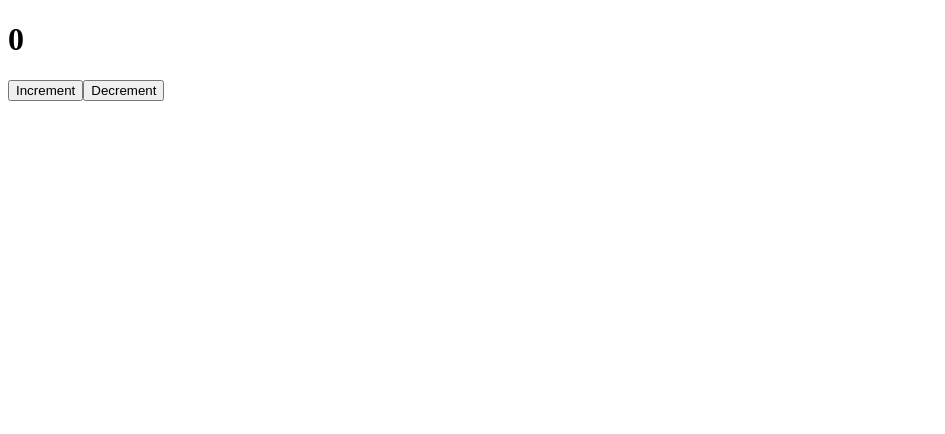
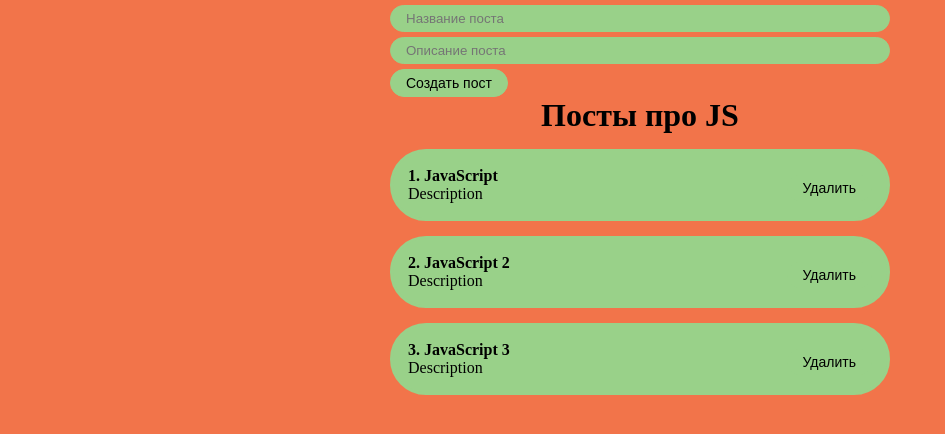
Before and after one commit to Ivan-itdev/react-post-list, a React (Create React App) app: page / in a window 1280 px wide. Shown: the top 434 px of the page, without its empty margins (0-945 px from the left). Built offline with nearby package versions, Linux system fonts and the light colour scheme.

Commit message:
create main style

```diff
--- a/src/App.js
+++ b/src/App.js
@@ -1,16 +1,33 @@
-import React, {useState} from 'react';
-import Counter from './Components/Counter'
-import ClassCounter from './Components/ClassCounter';
+import React, { useState } from 'react';
+import MyButton from './components/button/MyButton';
+import MyInput from './components/input/MyInput';
+import PostList from './components/PostList';
+import Test from './components/Test'
+import './styles/App.css'
+
 
 
 function App() {
 
+  const [posts, setPosts] = useState([
+    { id: 1, title: "JavaScript", body: "Description" },
+    { id: 2, title: "JavaScript 2", body: "Description" },
+    { id: 3, title: "JavaScript 3", body: "Description" },
+  ])
+
+  const addNewPost = () => {
+
+  }
 
   return (
     <div className="App">
-      <ClassCounter />
+      <form>
+        <MyInput type="text" placeholder='Название поста' />
+        <MyInput type="text" placeholder='Описание поста' />
+        <MyButton onClick={addNewPost} >Создать пост</MyButton>
+      </form>
+      <PostList posts={posts} title="Посты про JS" />
     </div>
-
   );
 }
 
--- /dev/null
+++ b/src/Components/PostItem.jsx
@@ -0,0 +1,22 @@
+import React from 'react'
+import MyButton from './button/MyButton'
+
+const PostItem = (props) => {
+
+    console.log(props)
+    return (
+        <div className="post">
+            <div className="post__content">
+                <strong>{props.post.id}. {props.post.title}</strong>
+                <div>
+                    {props.post.body}
+                </div>
+            </div>
+            <div className="post__btns">
+                <MyButton>Удалить</MyButton>
+            </div>
+        </div>
+    )
+}
+
+export default PostItem
--- /dev/null
+++ b/src/Components/PostList.jsx
@@ -0,0 +1,18 @@
+import React from 'react'
+import PostItem from './PostItem'
+
+
+const PostList = ({posts, title}) => {
+
+    return (
+        <div>
+            <h1 style={{ textAlign: 'center' }}>{title}</h1>
+            {posts.map(post =>
+                <PostItem post={post} key={post.id} />
+            )}
+        </div>
+    )
+}
+
+
+export default PostList
--- /dev/null
+++ b/src/Components/Test.jsx
@@ -0,0 +1,13 @@
+import React from 'react'
+
+const Test = () => {
+    return (
+        <div>
+            <div className='cont'>
+                Блок
+            </div>
+        </div>
+    )
+}
+
+export default Test
--- /dev/null
+++ b/src/Components/button/MyButton.jsx
@@ -0,0 +1,12 @@
+import React from 'react'
+import classes from './MyButton.module.css'
+
+const MyButton = ({children, ...props}) => {
+    return (
+        <button {...props} className={classes.myBtn}>
+            {children}
+        </button>
+    )
+}
+
+export default MyButton
--- /dev/null
+++ b/src/Components/button/MyButton.module.css
@@ -0,0 +1,9 @@
+.myBtn {
+    padding: 5px 15px;
+    margin-top: 5px;
+    font-size: 14px;
+    background-color: var(--green);
+    border: 1px solid var(--green);
+    border-radius: 20px;
+    cursor: pointer;
+}
--- /dev/null
+++ b/src/Components/input/MyInput.jsx
@@ -0,0 +1,10 @@
+import React from 'react'
+import classes from './MyInput.module.css'
+
+const MyInput = (props) => {
+    return (
+        <input className={classes.myInput} {...props}/>
+    )
+}
+
+export default MyInput
--- /dev/null
+++ b/src/Components/input/MyInput.module.css
@@ -0,0 +1,8 @@
+.myInput {
+    width: 100%;
+    padding: 5px 15px;
+    margin-top: 5px;
+    border-radius: 20px;
+    border: 1px solid var(--green);
+    background-color: var(--green);
+}
--- /dev/null
+++ b/src/styles/App.css
@@ -0,0 +1,41 @@
+* {
+    margin: 0;
+    padding: 0;
+    box-sizing: border-box;
+}
+
+html {
+    --orange: hsl(15, 87%, 62%);
+    --dark-orange:hsl(15, 87%, 58%);
+    --green: hsl(107, 44%, 68%);
+    --dark-green: hsl(107, 44%, 62%);
+    --black: hsl(300, 4%, 13%);
+    background-color: var(--orange);
+}
+
+#root {
+    display: flex;
+    justify-content: center;
+}
+
+.App {
+    width: 500px;
+}
+
+.post {
+    width: inherit;
+    display: flex;
+    padding: 15px;
+    border: 3px solid var(--green);
+    border-radius: 40px;
+    background-color: var(--green);
+    margin-top: 15px;
+    justify-content: space-between;
+    align-items: center;
+    transition: background-color border-color 0.8s linear;
+}
+
+.post:hover {
+    background-color: var(--dark-green);
+    border-color: var(--dark-green);
+}
```
